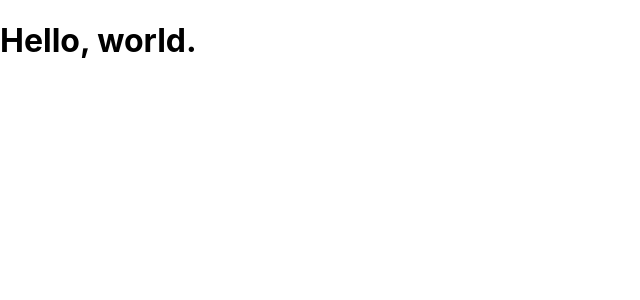
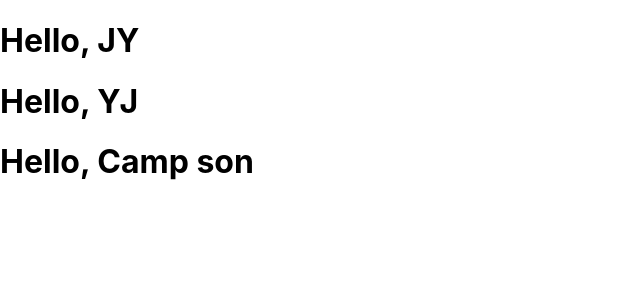
Before and after one commit to camp-son/react-tutorial, a React (Create React App) app: page / in a window 1280 px wide. Shown: the top 300 px of the page, without its empty margins (0-640 px from the left). Built offline with nearby package versions, Linux system fonts and the light colour scheme.

Commit message:
함수형 컴포넌트

```diff
--- a/src/App.js
+++ b/src/App.js
@@ -1,23 +1,13 @@
 import logo from './logo.svg';
 import './App.css';
+import Welcome from './component/Welcome';
 
 function App() {
   return (
-    <div className="App">
-      <header className="App-header">
-        <img src={logo} className="App-logo" alt="logo" />
-        <p>
-          Edit <code>src/App.js</code> and save to reload.
-        </p>
-        <a
-          className="App-link"
-          href="https://reactjs.org"
-          target="_blank"
-          rel="noopener noreferrer"
-        >
-          Learn React
-        </a>
-      </header>
+    <div>
+      <Welcome name="JY" />
+      <Welcome name="YJ" />
+      <Welcome name="Camp son" />
     </div>
   );
 }
--- /dev/null
+++ b/src/component/Welcome.jsx
@@ -0,0 +1,5 @@
+const Welcome = (props) => {
+  return <h1>Hello, {props.name}</h1>;
+};
+
+export default Welcome;
--- a/src/index.js
+++ b/src/index.js
@@ -4,16 +4,37 @@ import './index.css';
 import App from './App';
 import reportWebVitals from './reportWebVitals';
 
+ReactDOM.render(
+  <React.StrictMode>
+    <App />
+  </React.StrictMode>,
+  document.getElementById('root')
+);
+
+// function tick() {
+//   const element = (
+//     <div>
+//       <h1>Hello, world.</h1>
+//       <h2>It is {new Date().toLocaleString()}</h2>
+//     </div>
+//   );
+
+//   ReactDOM.render(
+//     element,
+//     document.getElementById('root')
+//   )
+// }
+
+// setInterval(tick, 1000);
+
+// function Welcome(props) {
+//   return <h1>Hello {props.name}</h1>;
+// }
+
 // ReactDOM.render(
-//   <React.StrictMode>
-//     <App />
-//   </React.StrictMode>,
+//   <Welcome name="Sara" />,
 //   document.getElementById('root')
 // );
-ReactDOM.render(
-  <h1>Hello, world.</h1>,
-  document.getElementById('root')
-);
 
 // If you want to start measuring performance in your app, pass a function
 // to log results (for example: reportWebVitals(console.log))
```
